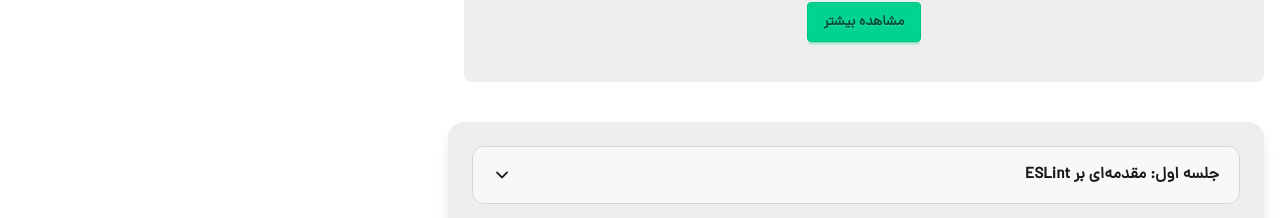
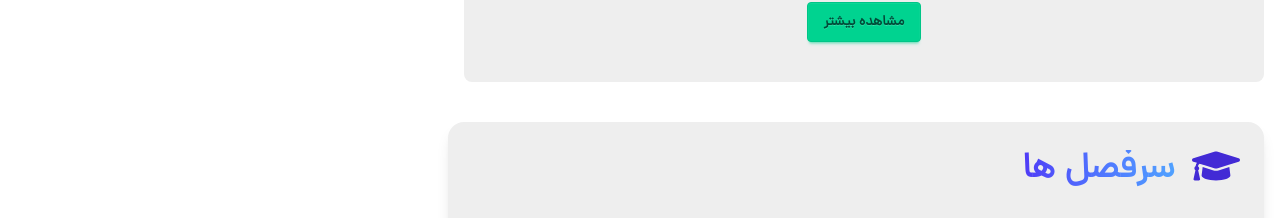
Before and after one commit to amirrajj-dev/sabz-academy, a Next.js app in the folder frontend/: page /courses/1 in a window 1280 px wide. Shown: the part 1868-2086 px from the top of the page. Built offline with nearby package versions, Linux system fonts and the light colour scheme.

Commit message:
aaded a correspond header for the course sessions section🎓💚

```diff
--- a/frontend/src/components/course/courseSessions/CourseSessions.tsx
+++ b/frontend/src/components/course/courseSessions/CourseSessions.tsx
@@ -1,8 +1,9 @@
-'use client';
-import Link from 'next/link';
-import { useState } from 'react';
-import { motion, AnimatePresence } from 'framer-motion';
-import { IoIosArrowDown, IoIosArrowUp } from 'react-icons/io';
+"use client";
+import Link from "next/link";
+import { useState } from "react";
+import { motion, AnimatePresence } from "framer-motion";
+import { IoIosArrowDown, IoIosArrowUp } from "react-icons/io";
+import { FaGraduationCap } from "react-icons/fa";
 
 interface Session {
   title: string;
@@ -11,20 +12,24 @@ interface Session {
 
 const courseSessions: Session[] = [
   {
-    title: 'جلسه اول: مقدمه‌ای بر ESLint',
-    description: 'در این جلسه، با ابزار ESLint آشنا می‌شوید و یاد می‌گیرید چگونه آن را در پروژه‌های جاوااسکریپت خود پیاده‌سازی کنید.',
+    title: "جلسه اول: مقدمه‌ای بر ESLint",
+    description:
+      "در این جلسه، با ابزار ESLint آشنا می‌شوید و یاد می‌گیرید چگونه آن را در پروژه‌های جاوااسکریپت خود پیاده‌سازی کنید.",
   },
   {
-    title: 'جلسه دوم: پیکربندی اولیه ESLint',
-    description: 'در این جلسه، نحوه پیکربندی ESLint برای پروژه‌های مختلف را بررسی می‌کنیم و به شما نحوه تنظیم و سفارشی‌سازی قوانین را آموزش می‌دهیم.',
+    title: "جلسه دوم: پیکربندی اولیه ESLint",
+    description:
+      "در این جلسه، نحوه پیکربندی ESLint برای پروژه‌های مختلف را بررسی می‌کنیم و به شما نحوه تنظیم و سفارشی‌سازی قوانین را آموزش می‌دهیم.",
   },
   {
-    title: 'جلسه سوم: استفاده از قوانین پیش‌فرض ESLint',
-    description: 'در این جلسه، با قوانین پیش‌فرض ESLint آشنا می‌شوید و نحوه استفاده و تنظیم آن‌ها در پروژه‌های خود را یاد خواهید گرفت.',
+    title: "جلسه سوم: استفاده از قوانین پیش‌فرض ESLint",
+    description:
+      "در این جلسه، با قوانین پیش‌فرض ESLint آشنا می‌شوید و نحوه استفاده و تنظیم آن‌ها در پروژه‌های خود را یاد خواهید گرفت.",
   },
   {
-    title: 'جلسه چهارم: کار با افزونه‌ها و پلاگین‌ها',
-    description: 'در این جلسه، نحوه استفاده از افزونه‌ها و پلاگین‌های ESLint برای بهبود کیفیت کد و تسهیل فرآیند linting را بررسی می‌کنیم.',
+    title: "جلسه چهارم: کار با افزونه‌ها و پلاگین‌ها",
+    description:
+      "در این جلسه، نحوه استفاده از افزونه‌ها و پلاگین‌های ESLint برای بهبود کیفیت کد و تسهیل فرآیند linting را بررسی می‌کنیم.",
   },
 ];
 
@@ -38,25 +43,40 @@ const CourseSessions = () => {
   return (
     <div className="mt-10 flex flex-col md:flex-row gap-6">
       <div className="w-full md:w-2/3 space-y-4 p-6 bg-base-300 shadow-lg rounded-2xl">
+        <div className="flex items-center gap-4 mb-6">
+          <motion.div
+            whileHover={{ scale: 1.1, rotate: 10 }}
+            whileTap={{ scale: 0.95 }}
+            className="text-warning text-5xl"
+          >
+            <FaGraduationCap className="text-primary -translate-y-1" />
+          </motion.div>
+          <h2 className="text-4xl font-dana-demi text-transparent bg-clip-text bg-gradient-to-r from-indigo-600 to-blue-400">
+          سرفصل ها
+          </h2>
+        </div>
         {courseSessions.map((session, index) => (
-          <div key={index} className="border bg-base-100 border-gray-300 dark:border-gray-700 rounded-xl overflow-hidden">
+          <div
+            key={index}
+            className="border bg-base-100 border-gray-300 dark:border-gray-700 rounded-xl overflow-hidden"
+          >
             <button
               className="w-full flex justify-between items-center px-5 py-4 text-lg font-semibold bg-base-200 transition-all"
               onClick={() => toggleAccordion(index)}
             >
-              <span className='text-sm sm:text-base'>{session.title}</span>
+              <span className="text-sm sm:text-base">{session.title}</span>
               {activeIndex === index ? <IoIosArrowUp /> : <IoIosArrowDown />}
             </button>
             <AnimatePresence>
               {activeIndex === index && (
                 <motion.div
                   initial={{ opacity: 0, height: 0 }}
-                  transition={{duration : .1}}
-                  animate={{ opacity: 1, height: 'auto' , dur :.1 }}
+                  transition={{ duration: 0.1 }}
+                  animate={{ opacity: 1, height: "auto", dur: 0.1 }}
                   exit={{ opacity: 0, height: 0 }}
                   className="px-5 py-4 bg-base-300"
                 >
-                  <Link href={''} className="flex items-center gap-3 text-sm">
+                  <Link href={""} className="flex items-center gap-3 text-sm">
                     <span className="badge badge-primary">{index + 1}</span>
                     <p>{session.description}</p>
                   </Link>
```
